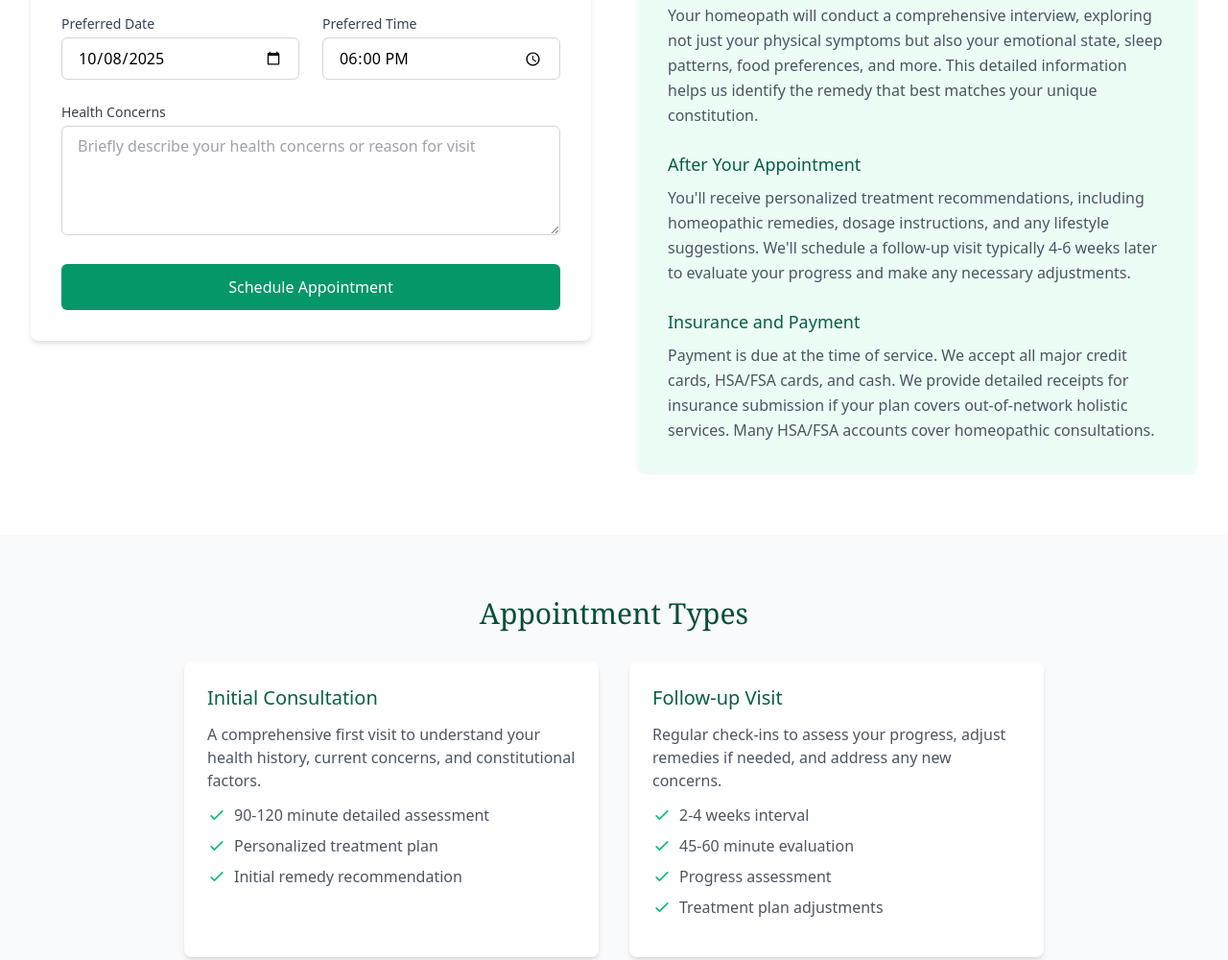
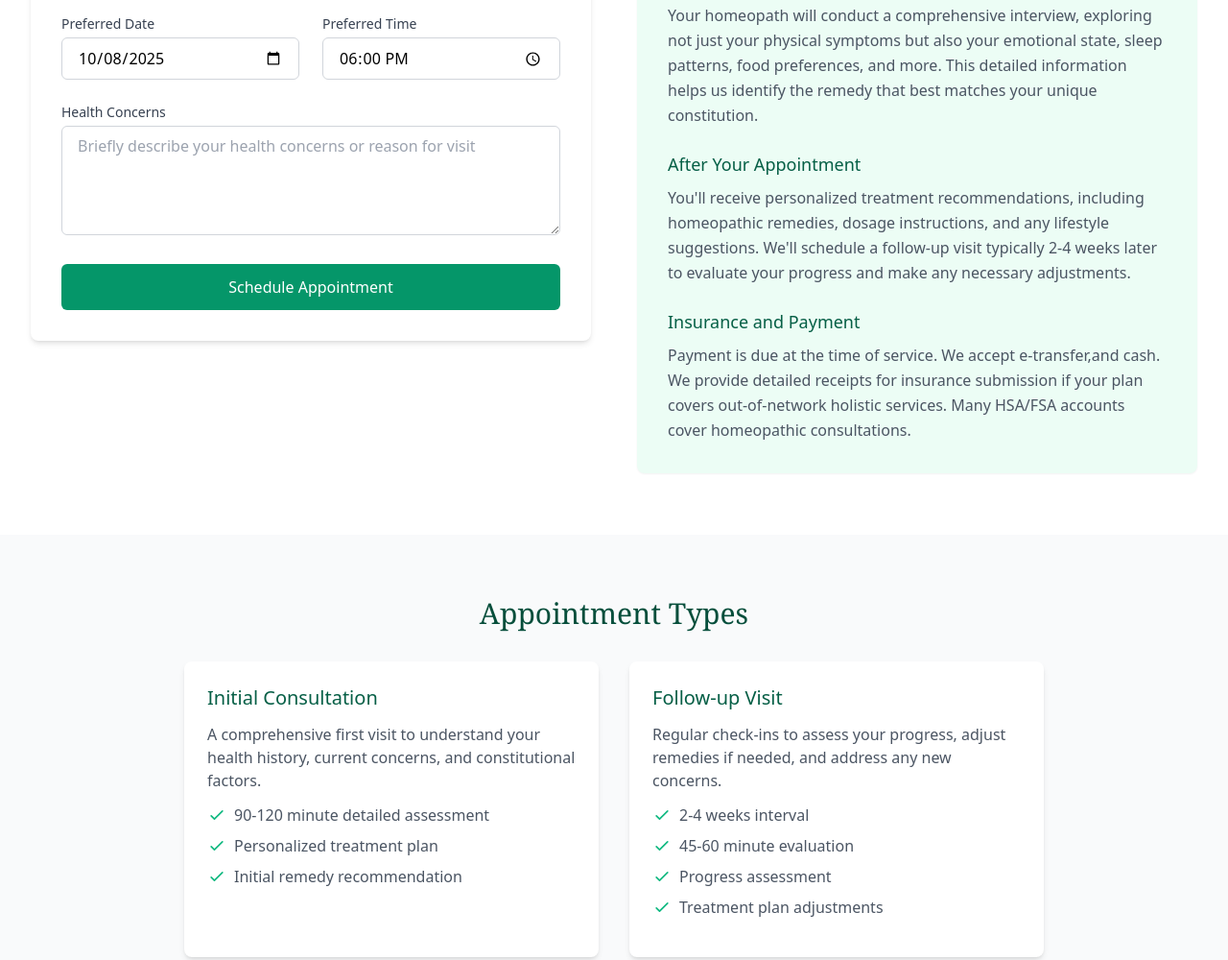
Before and after one commit to RaviPads/RaviPads.github.io, a plain HTML site: page index.html in a window 1280 px wide. Shown: the part 5501-6501 px from the top of the page at 96% size. Drawn offline with nearby package versions, Linux system fonts and the light colour scheme.

Commit message:
Add files via upload

```diff
--- a/index.html
+++ b/index.html
@@ -602,7 +602,7 @@
                                     Conditions</li>
                             </ul>
                             <div class="text-gray-600 mb-4">
-                                <p class="leading-relaxed">Dr. Hetal Padsala brings over 20 years of homeopathic
+                                <p class="leading-relaxed">Dr. Hetal Padsala brings over 12 years of homeopathic
                                     expertise to Rhythm Clinic. With degrees in both conventional medicine and classical
                                     homeopathy, she bridges traditional and holistic approaches to health.</p>
                             </div>
@@ -629,7 +629,8 @@
             <div class="container mx-auto px-4 sm:px-6 lg:px-8">
                 <div class="grid grid-cols-1 lg:grid-cols-2 gap-12">
                     <div>
-                        <h2 class="text-2xl font-serif font-medium text-emerald-900 mb-6">Request Appointment (EveryDay: 9:00 AM - 8:00 PM)</h2>
+                        <h2 class="text-2xl font-serif font-medium text-emerald-900 mb-6">Request Appointment (EveryDay:
+                            9:00 AM - 8:00 PM)</h2>
                         <div class="bg-white rounded-lg shadow-md p-6 md:p-8">
                             <form id='appointment-form' class="space-y-6" method="post" action=''>
                                 <div class="grid grid-cols-1 md:grid-cols-2 gap-6">
@@ -718,17 +719,16 @@
                                     </h3>
                                     <p class="text-gray-600 leading-relaxed">You'll receive personalized treatment
                                         recommendations, including homeopathic remedies, dosage instructions, and
-                                        any lifestyle suggestions. We'll schedule a follow-up visit typically 4-6
+                                        any lifestyle suggestions. We'll schedule a follow-up visit typically 2-4
                                         weeks later to evaluate your progress and make any necessary adjustments.
                                     </p>
                                 </div>
                                 <div>
                                     <h3 class="text-lg font-medium text-emerald-800 mb-2">Insurance and Payment</h3>
-                                    <p class="text-gray-600 leading-relaxed">Payment is due at the time of service.
-                                        We accept all major credit cards, HSA/FSA cards, and cash. We provide
-                                        detailed receipts for insurance submission if your plan covers
-                                        out-of-network holistic services. Many HSA/FSA accounts cover homeopathic
-                                        consultations.</p>
+                                    <p class="text-gray-600 leading-relaxed">Payment is due at the time of service. We
+                                        accept e-transfer,and cash. We provide detailed receipts for insurance
+                                        submission if your plan covers out-of-network holistic services. Many HSA/FSA
+                                        accounts cover homeopathic consultations.</p>
                                 </div>
                             </div>
                         </div>
@@ -903,11 +903,11 @@
                             <span class="text-gray-600">CHO Reg. no.: 15706</span>
                         </li>
                         <li class="flex items-start space-x-3">
-                            <svg class="w-6 h-6 text-emerald-600 mt-0.5 flex-shrink-0" fill="none"
-                                    stroke="currentColor" viewBox="0 0 24 24">
-                                    <path stroke-linecap="round" stroke-linejoin="round" stroke-width="2"
-                                        d="M12 8v4l3 3m6-3a9 9 0 11-18 0 9 9 0 0118 0z"></path>
-                                </svg>
+                            <svg class="w-6 h-6 text-emerald-600 mt-0.5 flex-shrink-0" fill="none" stroke="currentColor"
+                                viewBox="0 0 24 24">
+                                <path stroke-linecap="round" stroke-linejoin="round" stroke-width="2"
+                                    d="M12 8v4l3 3m6-3a9 9 0 11-18 0 9 9 0 0118 0z"></path>
+                            </svg>
                             <span class="text-gray-600">EveryDay: 9:00 AM - 8:00 PM</span>
                         </li>
                         <li class="flex items-start space-x-3">
```
